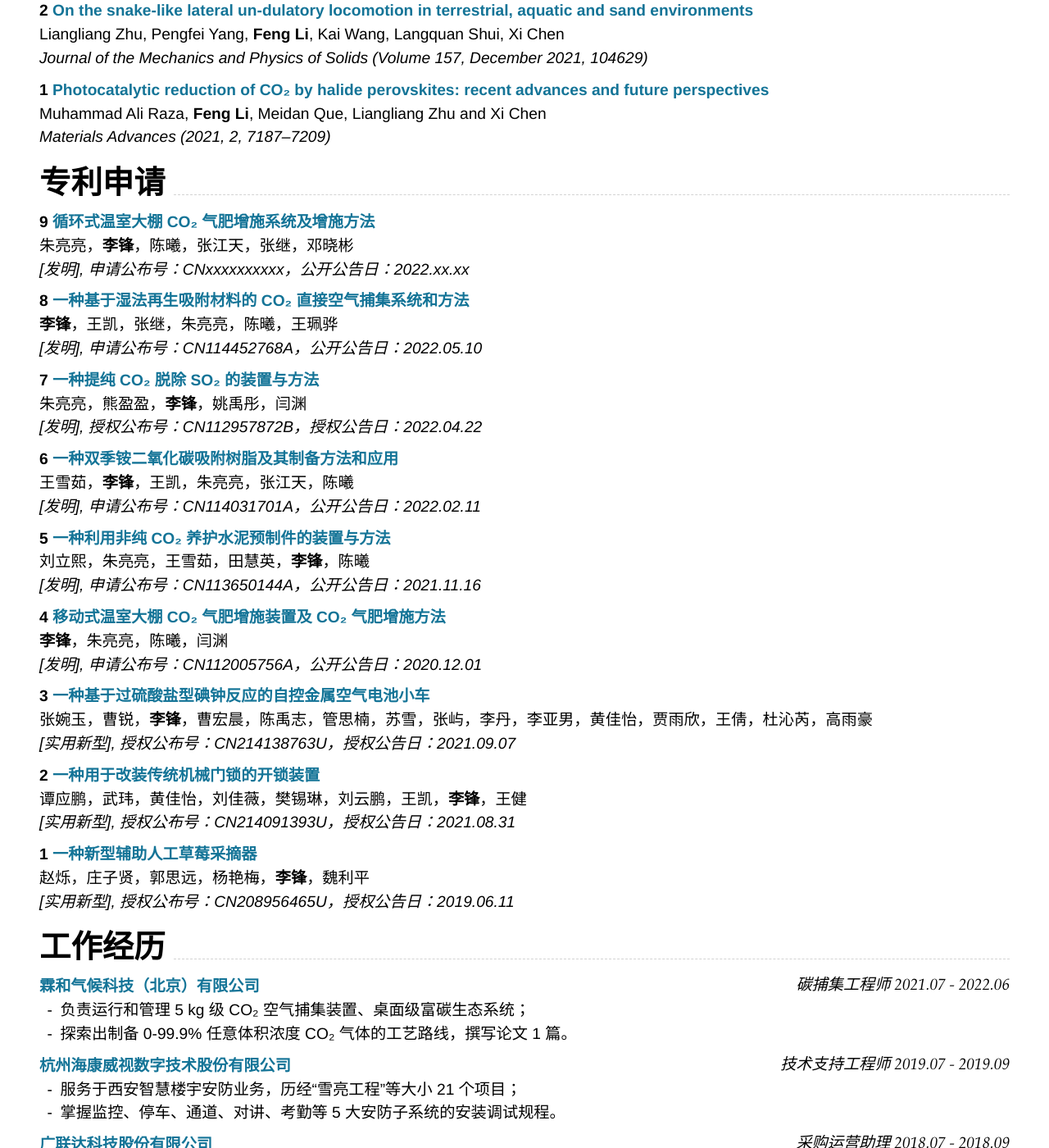
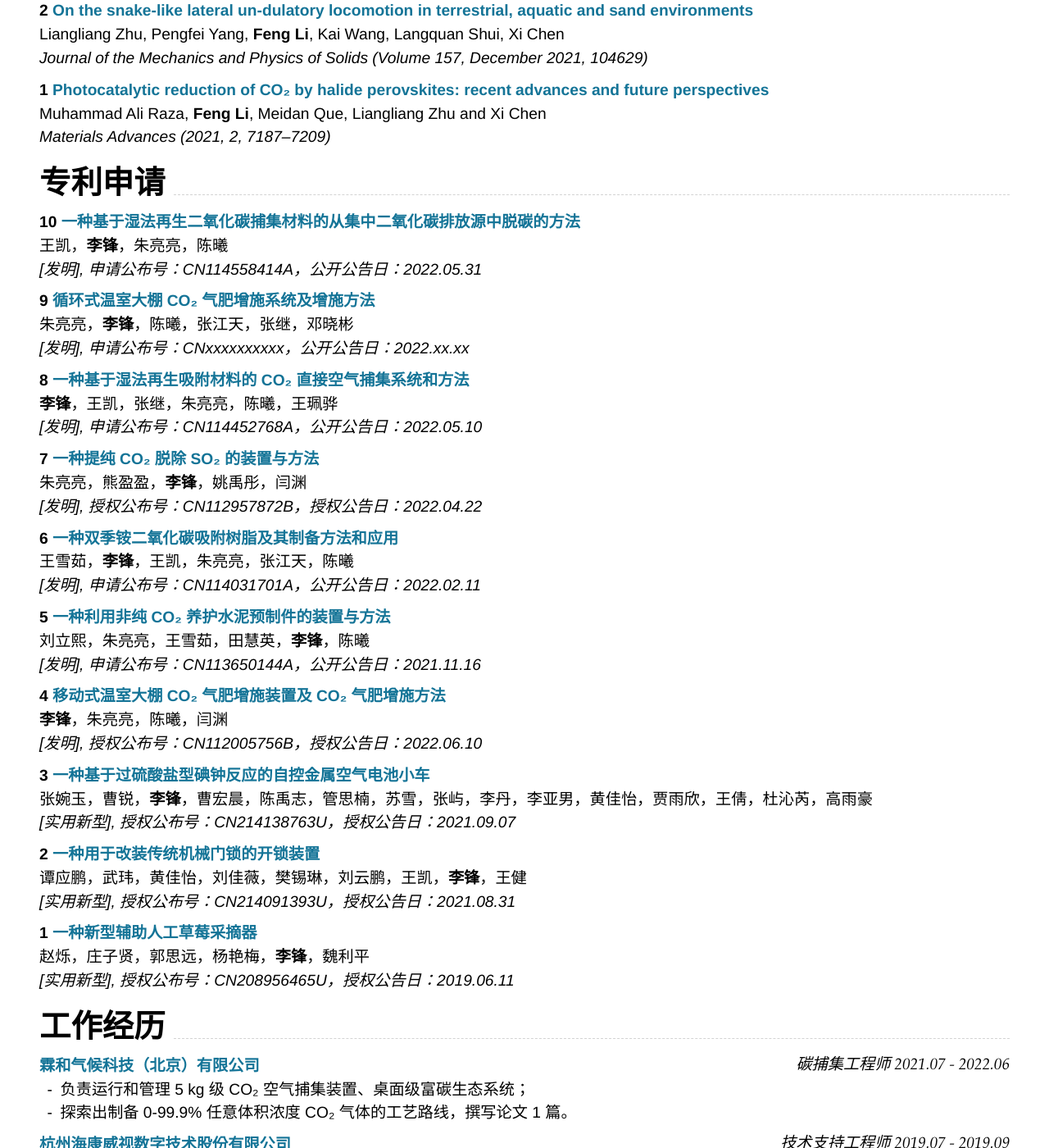
Before and after one commit to nwuzmedoutlook/resume, a Jekyll site: the page built from index.md, in a window 1280 px wide and 1400 px high, scrolled down 1915 px. Shown: the whole window at 82% size. Built offline with Jekyll 4.4.1, drawn with Linux system fonts in a browser that asks for light colours; nearby versions of some CDN libraries.

Commit message:
Update index.md

```diff
--- a/index.md
+++ b/index.md
@@ -102,6 +102,10 @@ _Materials Advances (2021, 2, 7187–7209)_<br>
 
 ## **专利申请**
 
+### **10** [**一种基于湿法再生二氧化碳捕集材料的从集中二氧化碳排放源中脱碳的方法**](https://kns.cnki.net/kcms/detail/detail.aspx?dbcode=SCPD&dbname=SCPD2022&filename=CN114558414A&uniplatform=NZKPT&v=agT-KGitEW4W5UGkLpTMFC1HArT4nTHe6nvP_ZJeG-7NTa7kkihMptheBJcBcGjo)
+王凯，**李锋**，朱亮亮，陈曦<br>
+_[发明], 申请公布号：CN114558414A，公开公告日：2022.05.31_<br>
+
 ### **9** [**循环式温室大棚 CO₂ 气肥增施系统及增施方法**](https://github.com/nwuzmedoutlook)
 朱亮亮，**李锋**，陈曦，张江天，张继，邓晓彬<br>
 _[发明], 申请公布号：CNxxxxxxxxxx，公开公告日：2022.xx.xx_<br>
@@ -122,9 +126,9 @@ _[发明], 申请公布号：CN114031701A，公开公告日：2022.02.11_<br>
 刘立熙，朱亮亮，王雪茹，田慧英，**李锋**，陈曦<br>
 _[发明], 申请公布号：CN113650144A，公开公告日：2021.11.16_<br>
 
-### **4** [**移动式温室大棚 CO₂ 气肥增施装置及 CO₂ 气肥增施方法**](https://kns.cnki.net/kcms/detail/detail.aspx?dbcode=SCPD&dbname=SCPD2021&filename=CN112005756A&uniplatform=NZKPT&v=-aE0eCFz02oM7vB-dJvKIpCM3ILpZ_hodfr3R9422AnHVmU5QEFdLt5c7vpr52IK)
+### **4** [**移动式温室大棚 CO₂ 气肥增施装置及 CO₂ 气肥增施方法**](https://kns.cnki.net/kcms/detail/detail.aspx?dbcode=SCPD&dbname=SCPD2022&filename=CN112005756B&uniplatform=NZKPT&v=-aE0eCFz02rsaB1Q2D9x9ZO7wpusiNzapHYzqhve72-_dTzI5c_6fijhp1mILq3p)
 **李锋**，朱亮亮，陈曦，闫渊<br>
-_[发明], 申请公布号：CN112005756A，公开公告日：2020.12.01_ <br>
+_[发明], 授权公布号：CN112005756B，授权公告日：2022.06.10_ <br>
 
 ### **3** [**一种基于过硫酸盐型碘钟反应的自控金属空气电池小车**](https://kns.cnki.net/kcms/detail/detail.aspx?dbcode=SCPD&dbname=SCPD202102&filename=CN214138763U&uniplatform=NZKPT&v=bDDQfEaHy-wOJVDu9z8ml0T3k79rz7Yo3vp6MArjlHluLUr0ofA8d2APt1j0QX1o)
 张婉玉，曹锐，**李锋**，曹宏晨，陈禹志，管思楠，苏雪，张屿，李丹，李亚男，黄佳怡，贾雨欣，王倩，杜沁芮，高雨豪<br>
```
